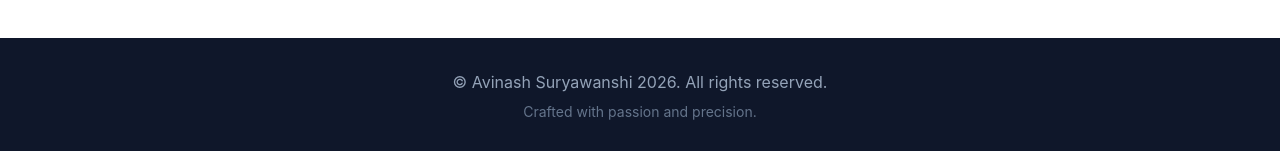
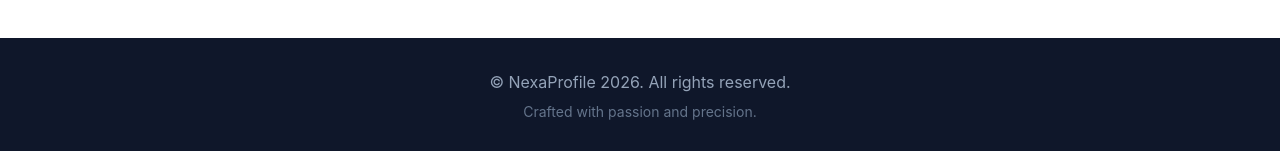
Before and after one commit to AvinashS1995/nexa-profile, an Angular app in the folder nexa-profile/: page / in a window 1280 px wide. Shown: the part 6934-7085 px from the top of the page. Built offline with nearby package versions, Linux system fonts and the light colour scheme; a small style sheet from the web is missing.

Commit message:
footer name changes done

```diff
--- a/nexa-profile/src/app/app.component.html
+++ b/nexa-profile/src/app/app.component.html
@@ -81,7 +81,7 @@
   <footer class="bg-slate-900 text-white py-8">
     <div class="container mx-auto px-4 text-center">
       <p class="text-slate-400">
-        © {{ portfolio.fullName }} {{ currentYear }}. All rights reserved.
+        © {{ portfolio.appName }} {{ currentYear }}. All rights reserved.
       </p>
       <p class="text-slate-500 text-sm mt-2">Crafted with passion and precision.</p>
     </div>
--- a/nexa-profile/src/app/data/portfolio-data.ts
+++ b/nexa-profile/src/app/data/portfolio-data.ts
@@ -1,5 +1,6 @@
 export interface Portfolio {
   _id: { $oid: string };
+  appName: string;
   fullName: string;
   email: string;
   role: string;
@@ -91,6 +92,7 @@ export interface Portfolio {
 export const portfolioData: Portfolio[] = [
   {
     _id: { $oid: '691814f858db9a08fdf4368d' },
+    appName: 'NexaProfile',
     fullName: 'Avinash Suryawanshi',
     email: 'abhiyavm@gmail.com',
     role: 'Angular Developer',
```
